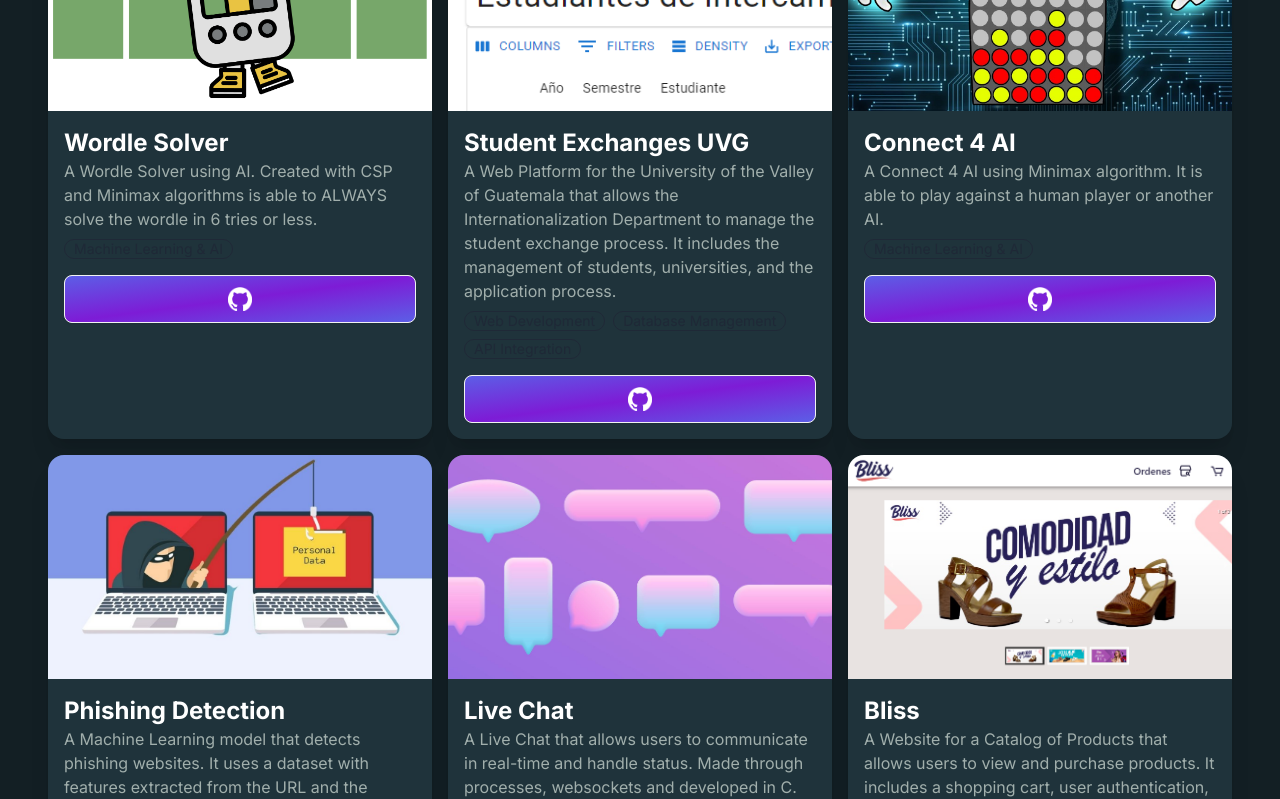
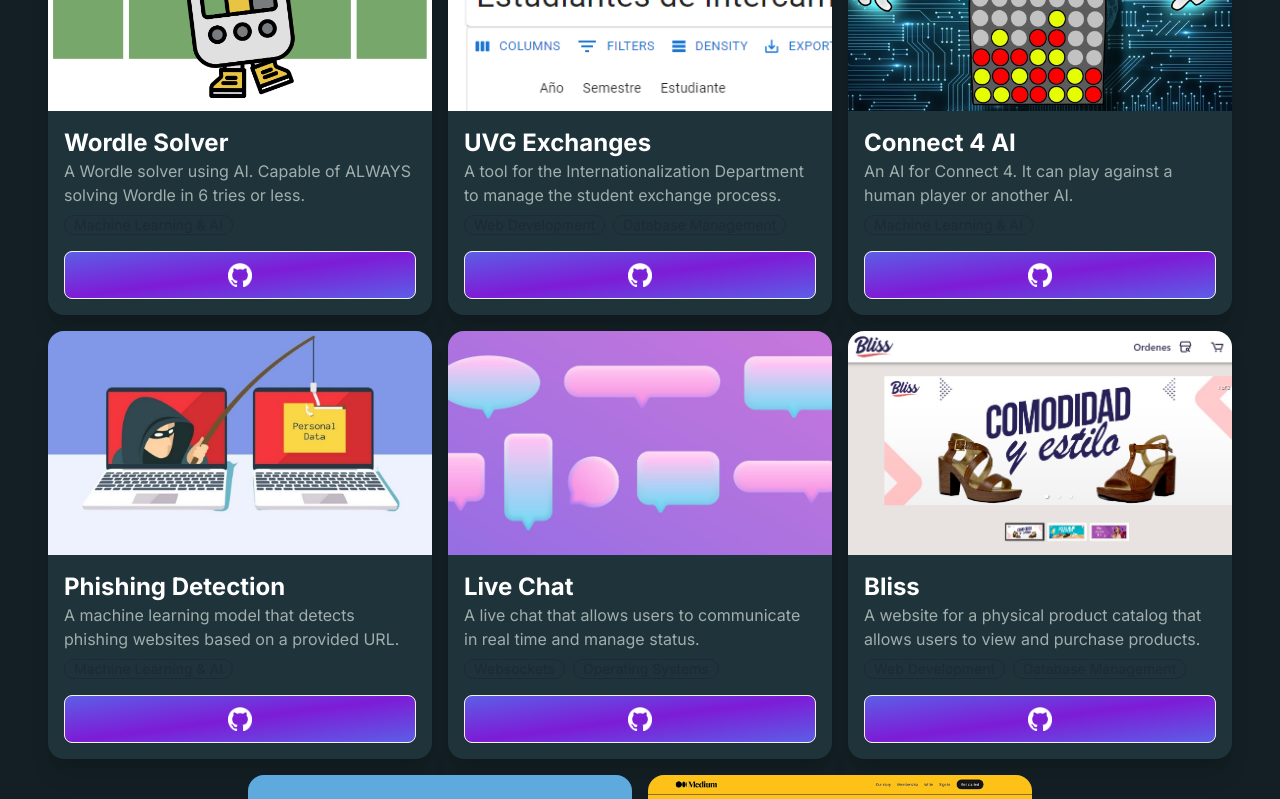
Before and after one commit to FranzCastillo/Portfolio, a Next.js app: page /en in a window 1280 px wide. Shown: the part 1560-2359 px from the top of the page. Built offline with nearby package versions, Linux system fonts and the light colour scheme.

Commit message:
Added Project Translations

```diff
--- a/messages/en.json
+++ b/messages/en.json
@@ -67,33 +67,32 @@
       "data": "Data Analysis",
       "mlAI": "Machine Learning & AI",
       "db": "Database Management",
-      "api": "API Integration",
       "sockets": "Websockets",
       "os": "Operating Systems"
     },
     "wordle": {
       "title": "Wordle Solver",
-      "description": "A Wordle Solver using AI. Created with CSP and Minimax algorithms is able to ALWAYS solve the wordle in 6 tries or less."
+      "description": "A Wordle solver using AI. Capable of ALWAYS solving Wordle in 6 tries or less."
     },
     "connect4": {
-        "title": "Connect 4 AI",
-        "description": "A Connect 4 AI using Minimax algorithm. It is able to play against a human player or another AI."
+      "title": "Connect 4 AI",
+      "description": "An AI for Connect 4. It can play against a human player or another AI."
     },
     "chat": {
       "title": "Live Chat",
-      "description": "A Live Chat that allows users to communicate in real-time and handle status. Made through processes, websockets and developed in C."
+      "description": "A live chat that allows users to communicate in real time and manage status."
     },
     "exchanges": {
-      "title": "Student Exchanges UVG",
-      "description": "A Web Platform for the University of the Valley of Guatemala that allows the Internationalization Department to manage the student exchange process. It includes the management of students, universities, and the application process."
+      "title": "UVG Exchanges",
+      "description": "A tool for the Internationalization Department to manage the student exchange process."
     },
     "phishing": {
       "title": "Phishing Detection",
-      "description": "A Machine Learning model that detects phishing websites. It uses a dataset with features extracted from the URL and the website content to predict if a website is a phishing site. We used Linear Regression, Logistic Regression, and KNN."
+      "description": "A machine learning model that detects phishing websites based on a provided URL."
     },
     "bliss": {
-        "title": "Bliss",
-        "description": "A Website for a Catalog of Products that allows users to view and purchase products. It includes a shopping cart, user authentication, and a product catalog."
+      "title": "Bliss",
+      "description": "A website for a physical product catalog that allows users to view and purchase products."
     },
     "medium": {
       "title": "Medium Clone",
@@ -101,7 +100,7 @@
     },
     "twitter": {
       "title": "Twitter Clone",
-      "description": "A clone of Twitter's basic functionality."
+      "description": "A clone of Twitter's landing page."
     }
   }
 }
--- a/messages/es.json
+++ b/messages/es.json
@@ -59,5 +59,48 @@
         "date": "Abr. 2023"
       }
     }
+  },
+  "Projects": {
+    "title": "Proyectos",
+    "tags": {
+      "web": "Desarrollo Web",
+      "data": "Análisis de Datos",
+      "mlAI": "Machine Learning e IA",
+      "db": "Bases de Datos",
+      "sockets": "Websockets",
+      "os": "Sistemas Operativos"
+    },
+    "wordle": {
+      "title": "Resolvedor de Wordle",
+      "description": "Un solucionador de Wordle utilizando IA. Capaz de resolver SIEMPRE Wordle en 6 intentos o menos."
+    },
+    "connect4": {
+      "title": "Connecta 4 IA",
+      "description": "Una IA para Conecta 4 utilizando el algoritmo Minimax. Es capaz de jugar contra un jugador humano u otra IA."
+    },
+    "chat": {
+      "title": "Chat en Vivo",
+      "description": "Un chat en vivo que permite a los usuarios comunicarse en tiempo real y gestionar el estado."
+    },
+    "exchanges": {
+      "title": "Intercambios UVG",
+      "description": "Herramienta para que el Departamento de Internacionalización gestione el proceso de intercambios estudiantiles."
+    },
+    "phishing": {
+      "title": "Detección de Phishing",
+      "description": "Un modelo de aprendizaje automático que detecta sitios web de phishing basado en un URL provisto"
+    },
+    "bliss": {
+      "title": "Bliss",
+      "description": "Un sitio web para un catálogo físico de productos que permite a los usuarios ver y comprar productos."
+    },
+    "medium": {
+      "title": "Clon de Medium",
+      "description": "Un clon de la página de inicio de Medium."
+    },
+    "twitter": {
+      "title": "Clon de Twitter",
+      "description": "Un clon de la página de inicio de Twitter."
+    }
   }
 }
--- a/src/components/ProjectDisplay.jsx
+++ b/src/components/ProjectDisplay.jsx
@@ -9,7 +9,7 @@ const ProjectDisplay = ({title, description, tags, repo, image, center=true}) =>
             </div>
             <div className={"p-4"}>
                 <h3 className="text-2xl font-bold text-white">{title}</h3>
-                <p className="text-[#A1AFAC] mb-2">{description}</p>
+                <p className="text-[#A1AFAC] mb-2 line-clamp-3">{description}</p>
                 <div className="flex flex-row flex-wrap gap-2">
                     {tags && tags.map((tag, index) => (
                         <span key={index} className="badge badge-outline">{tag}</span>
--- a/src/components/ProjectsSection.jsx
+++ b/src/components/ProjectsSection.jsx
@@ -20,7 +20,7 @@ const ProjectsSection = () => {
                     <ProjectDisplay
                         title={t("exchanges.title")}
                         description={t("exchanges.description")}
-                        tags={[t("tags.web"), t("tags.db"), t("tags.api")]}
+                        tags={[t("tags.web"), t("tags.db"),]}
                         repo={"https://github.com/FranzCastillo/UVG-Intercambios"}
                         image={"/images/Exchanges.png"}
                         center={false}
```
